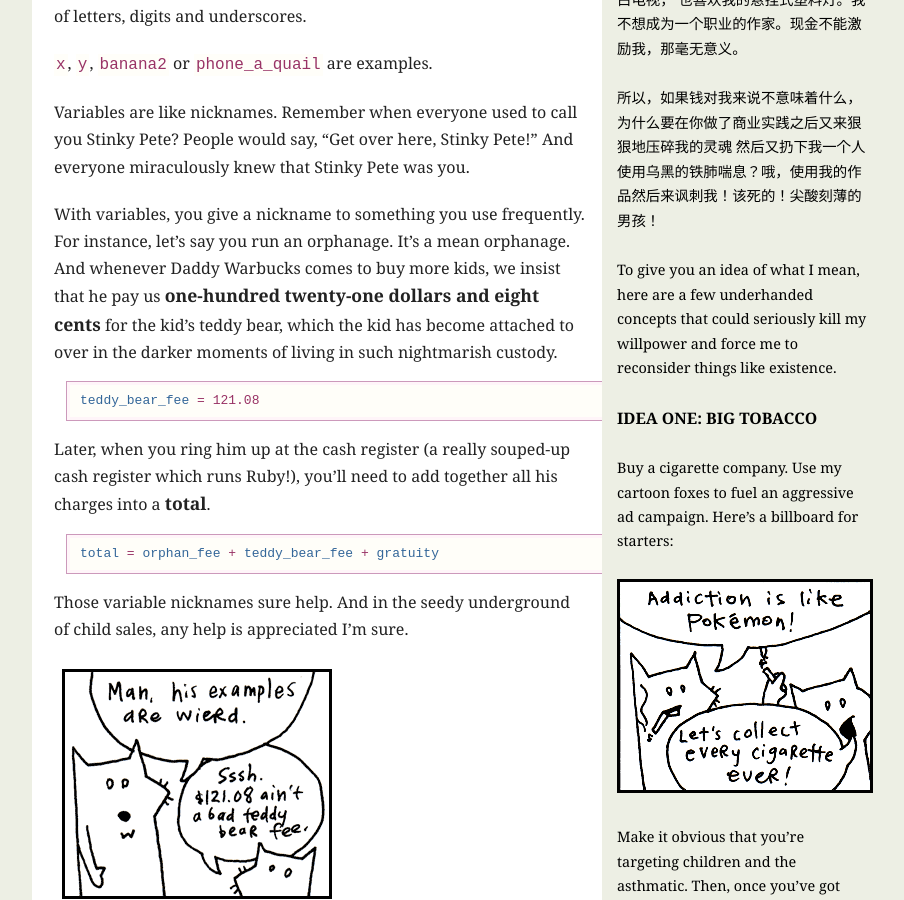
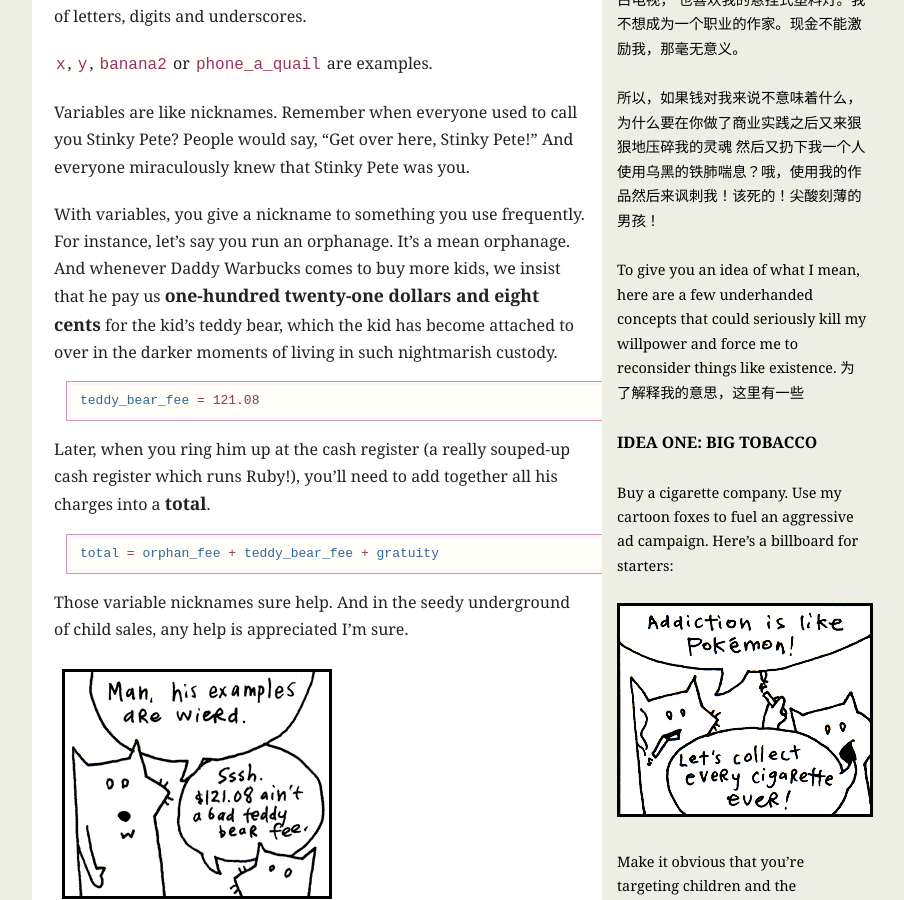
Before and after one commit to codecly259/poignant-guide-cn, a Jekyll site: the page built from _posts/1900-01-03-quick-ride.md, in a window 1280 px wide and 900 px high, scrolled down 3094 px. Shown: the whole window, without its empty margins (183-1087 px from the left). Built offline with Jekyll 4.4.1, drawn with Linux system fonts in a browser that asks for light colours; Markdown is read by kramdown in place of the engine named in the settings.

Commit message:
update part3

```diff
--- a/_posts/1900-01-03-quick-ride.md
+++ b/_posts/1900-01-03-quick-ride.md
@@ -106,7 +106,7 @@ Ruby有时是读着像英语，有时更像简化版英语。把上面的代码
 To give you an idea of what I mean, here are a few underhanded concepts that
 could seriously kill my willpower and force me to reconsider things like
 existence.
-
+为了解释我的意思，这里有一些
 
 **<span class="caps">IDEA ONE</span>: BIG <span class="caps">TOBACCO</span>**
 
```
